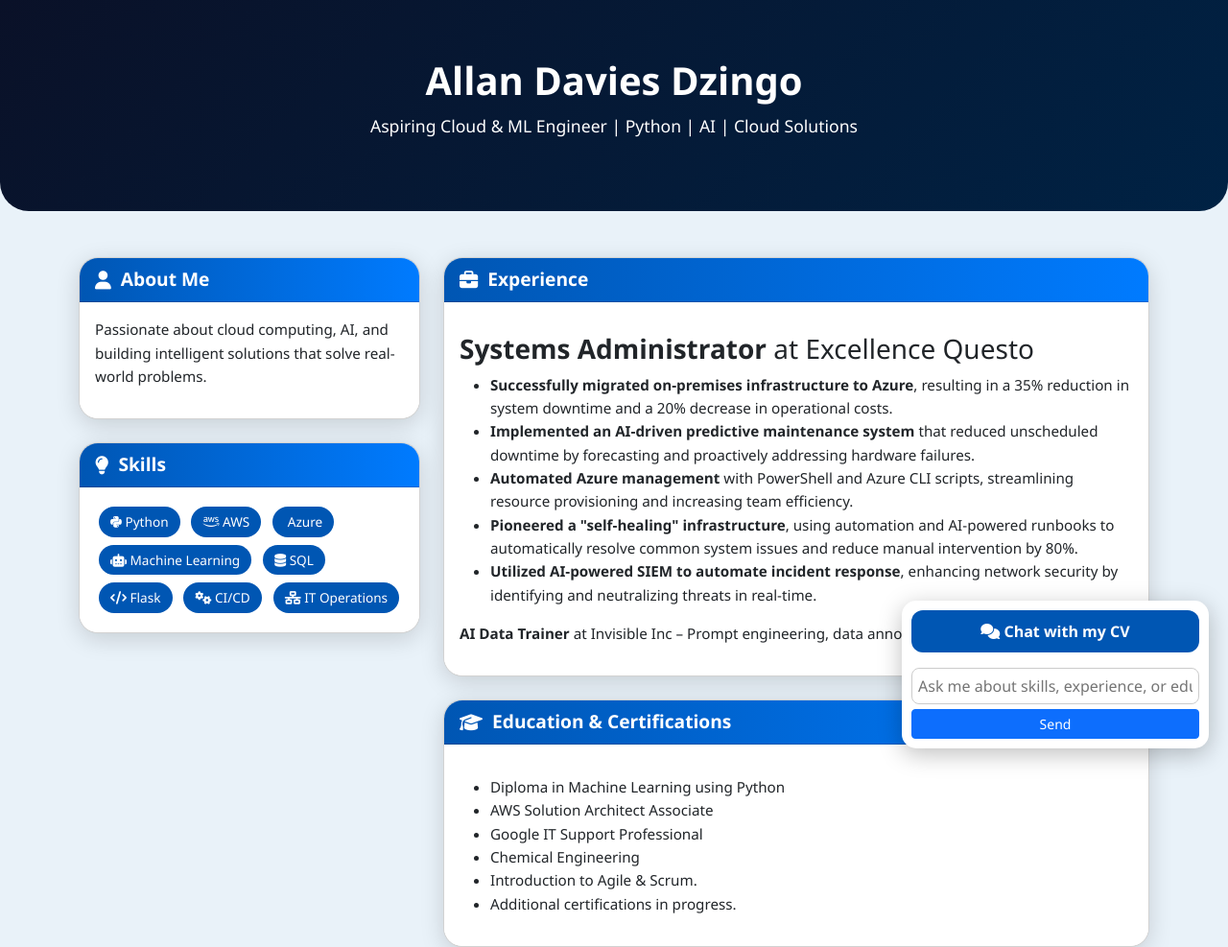
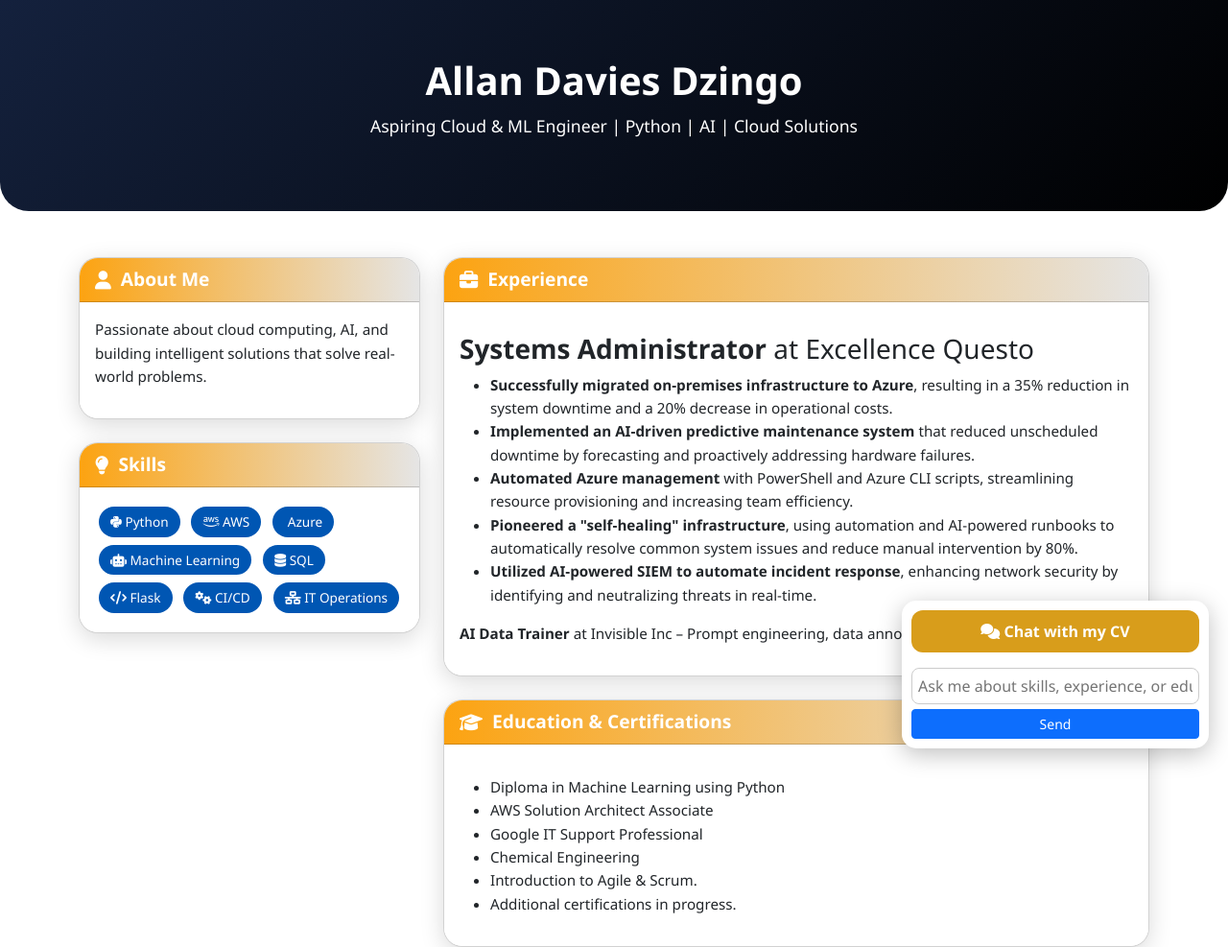
Before and after one commit to AllanDzingo/online-cv-with-chatbot, a Flask app: page / in a window 1280 px wide. Shown: the whole page at 96% size. Run offline with Flask 3, Linux system fonts and the light colour scheme; some libraries are stand-ins or nearby versions.

Commit message:
improved color pallete

```diff
--- a/static/style.css
+++ b/static/style.css
@@ -1,14 +1,14 @@
 /* Global Styles */
 body {
     font-family: 'Segoe UI', Tahoma, Geneva, Verdana, sans-serif;
-    background: #e9f2f9; /* Lighter shade of blue for background */
+    background: #ffffff; /* Lighter shade of blue for background */
     margin: 0;
     padding: 0;
 }
 
 /* Header */
 .header {
-    background: linear-gradient(135deg, #0a1128, #002244); /* Deep navy blue gradient */
+    background: linear-gradient(135deg, #14213d, #000000); /* Deep navy blue gradient */
     color: white;
     padding: 60px 20px;
     text-align: center;
@@ -49,7 +49,7 @@
     font-weight: 600;
     color: white;
     font-size: 1.2rem;
-    background: linear-gradient(90deg, #0056b3, #007bff); /* Blue gradient for card headers */
+    background: linear-gradient(90deg, #fca311, #e5e5e5); /* Blue gradient for card headers */
     display: flex;
     align-items: center;
     gap: 10px;
@@ -63,7 +63,7 @@
 
 /* Experience Section Specific Styling */
 .job-item h4 {
-    color: #002244; /* Dark navy for job titles */
+    color: #c0c7ce; /* Dark navy for job titles */
     margin-bottom: 5px;
 }
 
@@ -120,7 +120,7 @@
 
 #chat-header {
     font-weight: bold;
-    background-color: #0056b3; /* Consistent with new blue palette */
+    background-color: #d89d1b; /* Consistent with new blue palette */
     color: white;
     padding: 10px;
     border-radius: 12px;
```
